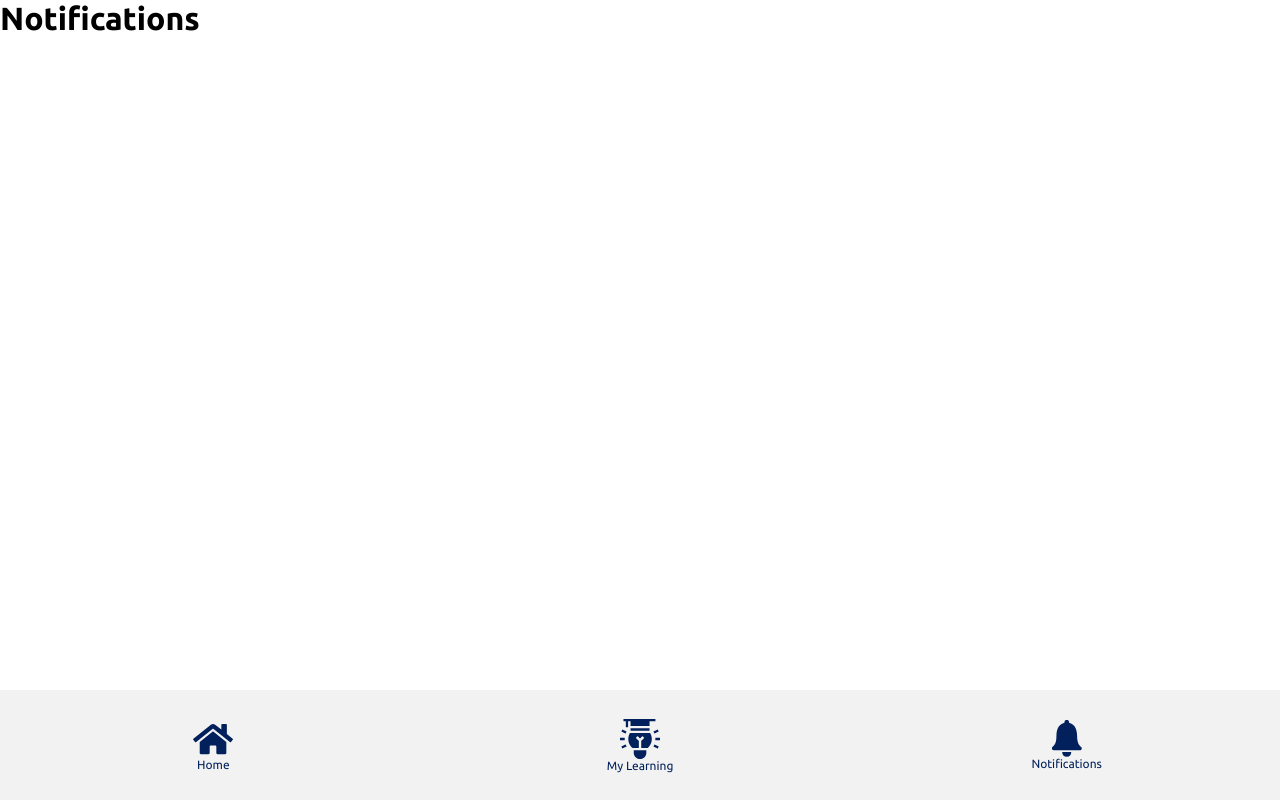
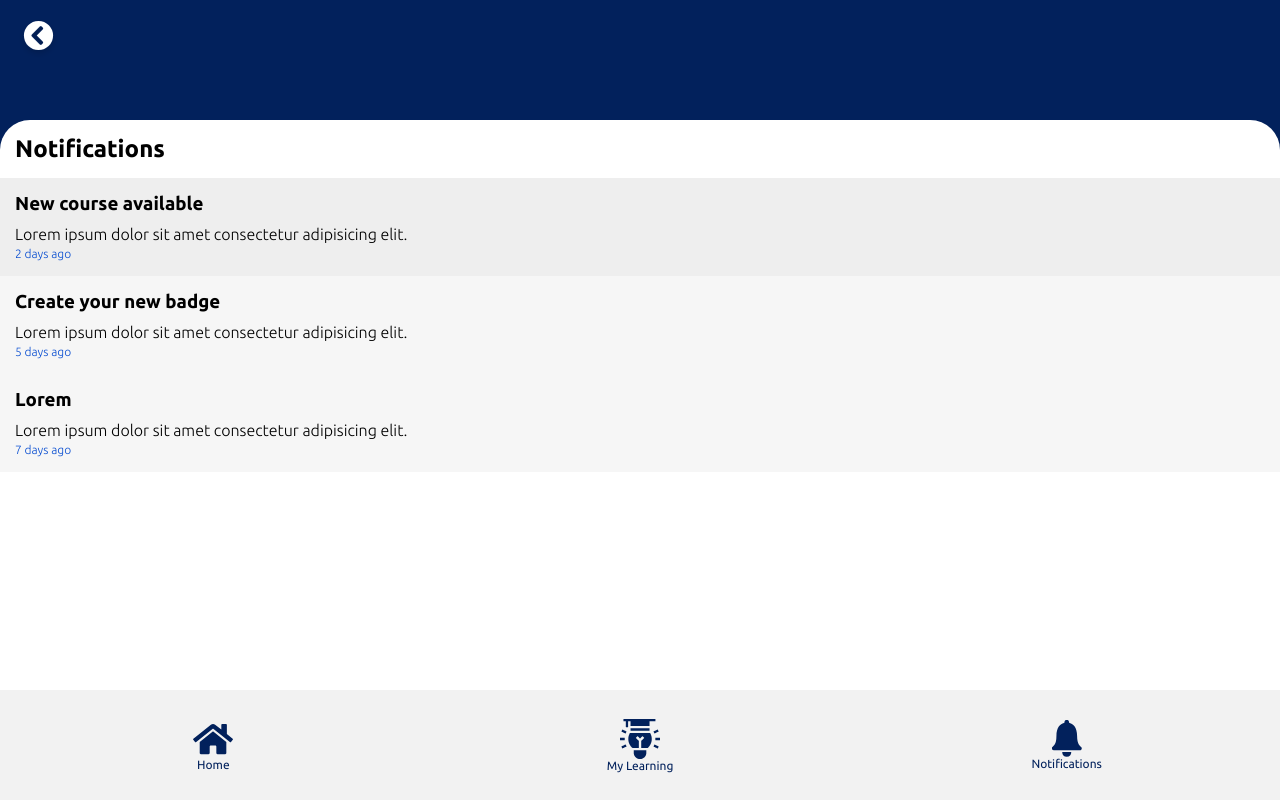
Before and after one commit to FrederikLandtved/Nordbo-Robotics, a Vue app: page /notifications in a window 1280 px wide. Built offline with nearby package versions, Linux system fonts and the light colour scheme.

Commit message:
Nofifications started

```diff
--- a/src/assets/main.scss
+++ b/src/assets/main.scss
@@ -98,3 +98,37 @@ footer {
     }
   }
 }
+
+
+
+
+//Notifications
+
+.notifications {
+    font-weight: 300;
+
+
+    h2{
+        margin: 15px 15px;
+    }
+}
+
+.noti{
+   padding-bottom: 20px;
+   background-color: $background-noti;
+   padding: 15px;
+
+
+
+   span{
+    font-size: 12px;
+    color:#054BD0;
+
+   }
+   h3{
+    margin-bottom: 10px;
+   }
+}
+.noti-aktiv{
+    background-color: $background-noti-aktiv;
+}
--- a/src/views/NotificationsView.vue
+++ b/src/views/NotificationsView.vue
@@ -2,5 +2,37 @@
 </script>
 
 <template>
-    <h1>Notifications</h1>
+  <div class="mylearning">
+
+    <img src="../assets/img/icons/back.svg" alt="">
+
+    <div class="profile" style="padding:0;">
+
+
+
+        <div class="notifications">
+            <h2>Notifications</h2>
+
+            <div class="noti noti-aktiv">
+                <h3>New course available</h3>
+                <p>Lorem ipsum dolor sit amet consectetur adipisicing elit. </p>
+                <span>2 days ago</span>
+            </div>
+
+            <div class="noti">
+                <h3>Create your new badge</h3>
+                <p>Lorem ipsum dolor sit amet consectetur adipisicing elit. </p>
+                <span>5 days ago</span>
+            </div>
+
+            <div class="noti">
+                <h3>Lorem</h3>
+                <p>Lorem ipsum dolor sit amet consectetur adipisicing elit. </p>
+                <span>7 days ago</span>
+            </div>
+
+        </div>
+    </div>
+
+  </div>
 </template>
```
